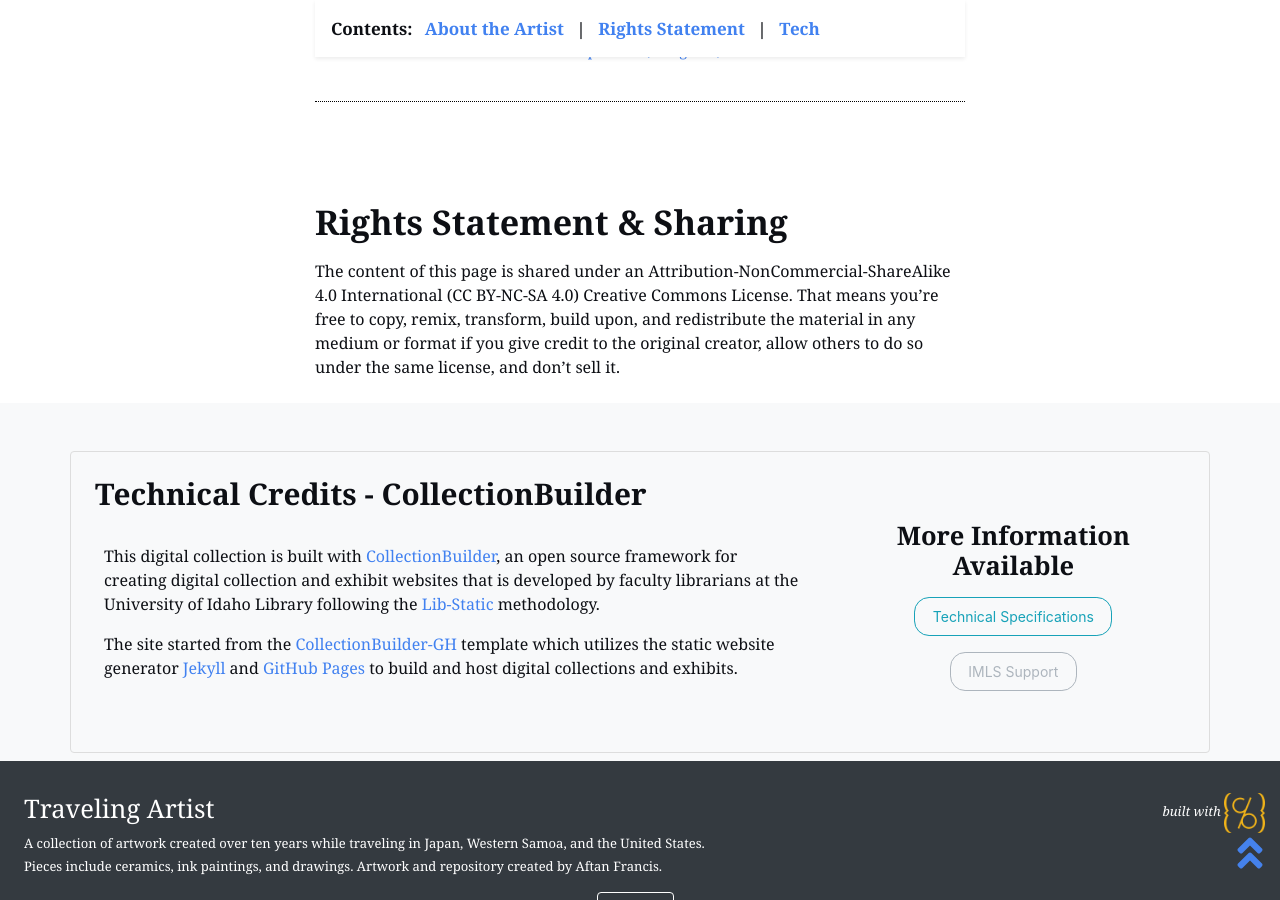
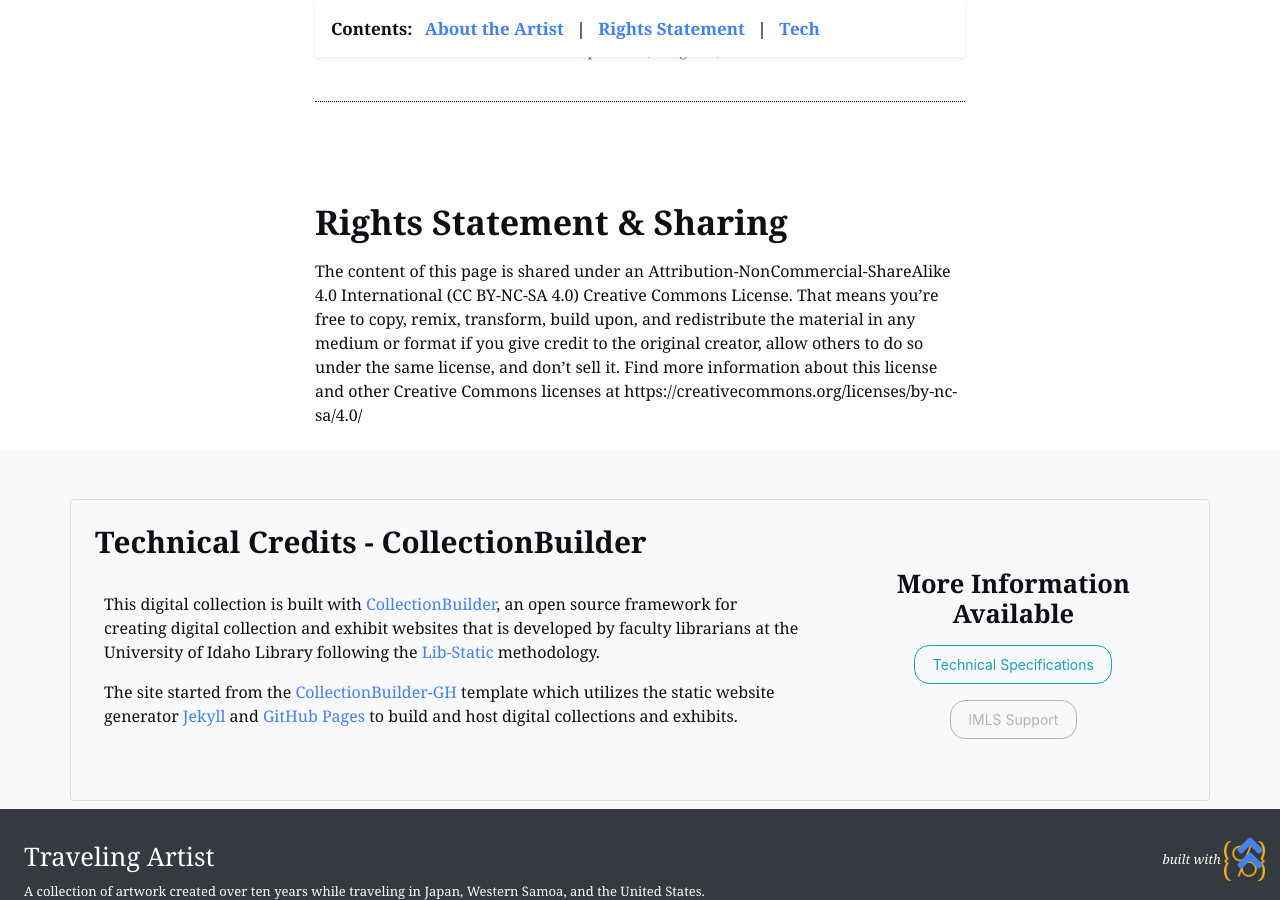
Before and after one commit to afran12/AFrancis-Portfolio, a Jekyll site: the page built from pages/about.md, in a window 1280 px wide and 900 px high, scrolled down 1121 px. Built offline with Jekyll 4.4.1, drawn with Linux system fonts in a browser that asks for light colours; nearby versions of some CDN libraries; some web fonts are replaced.

Commit message:
Update about.md

```diff
--- a/pages/about.md
+++ b/pages/about.md
@@ -18,4 +18,4 @@
 {% include feature/image.html objectid="pen05" width="25" %}
 
 ## Rights Statement & Sharing
-The content of this page is shared under an Attribution-NonCommercial-ShareAlike 4.0 International (CC BY-NC-SA 4.0) Creative Commons License. That means you're free to copy, remix, transform, build upon, and redistribute the material in any medium or format if you give credit to the original creator, allow others to do so under the same license, and don't sell it.
+The content of this page is shared under an Attribution-NonCommercial-ShareAlike 4.0 International (CC BY-NC-SA 4.0) Creative Commons License. That means you're free to copy, remix, transform, build upon, and redistribute the material in any medium or format if you give credit to the original creator, allow others to do so under the same license, and don't sell it. Find more information about this license and other Creative Commons licenses at https://creativecommons.org/licenses/by-nc-sa/4.0/
```
